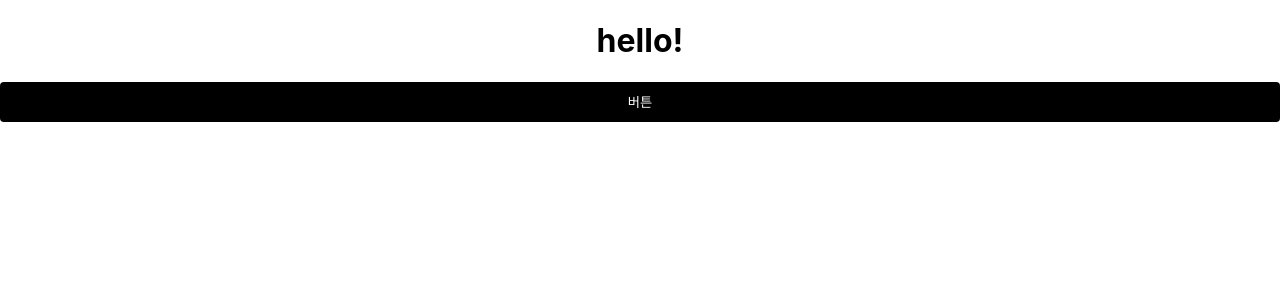
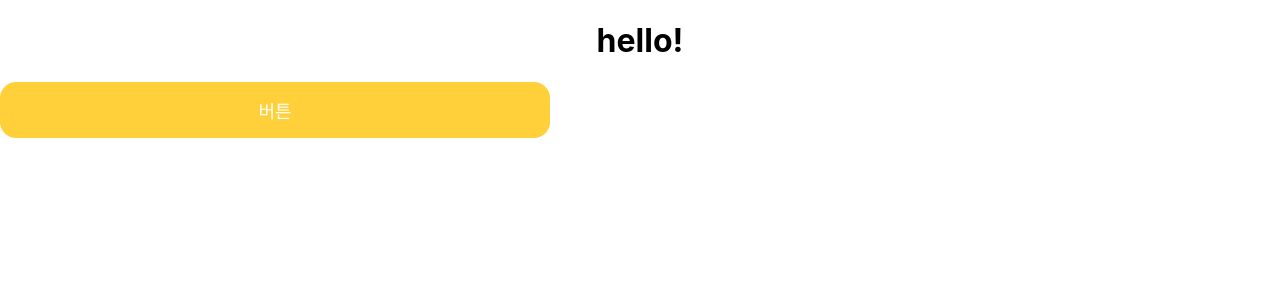
Before and after one commit to waffle-card/client, a React (Create React App) app: page / in a window 1280 px wide. Shown: the top 300 px of the page. Built offline with nearby package versions, Linux system fonts and the light colour scheme; the HTML template or start-up script is replaced by a standard one.

Commit message:
feat: 버튼 스타일 변경

```diff
--- a/src/components/base/Button/index.jsx
+++ b/src/components/base/Button/index.jsx
@@ -1,26 +1,25 @@
-// import React from 'react';
 import styled from '@emotion/styled';
-// import { css } from '@emotion/react';
 
 const Button = styled.button`
   box-sizing: border-box;
   display: block;
-  width: 100%;
-  height: 40px;
+  width: 550px;
+  height: 56px;
   padding: 8px 6px;
+  font-size: 18px;
   color: white;
   cursor: pointer;
-  background-color: black;
+  background-color: #ffd039;
   border: none;
-  border-radius: 4px;
+  border-radius: 16px;
   outline: none;
 
   &:hover {
-    background-color: #eee;
+    opacity: 0.8;
   }
 
   &:active {
-    background-color: #222;
+    border: solid 1px white;
   }
 
   &:disabled {
--- a/src/react-app-env.d.ts
+++ /dev/null
@@ -1 +0,0 @@
-/// <reference types="react-scripts" />
```
Also changed, not shown: src/styles/style.css (deleted, +0 -7 lines), tsconfig.json (deleted, +0 -26 lines), src/styles/common.tsx (deleted), src/styles/global-styles.tsx (deleted), src/styles/mediaQuery.js (deleted).
